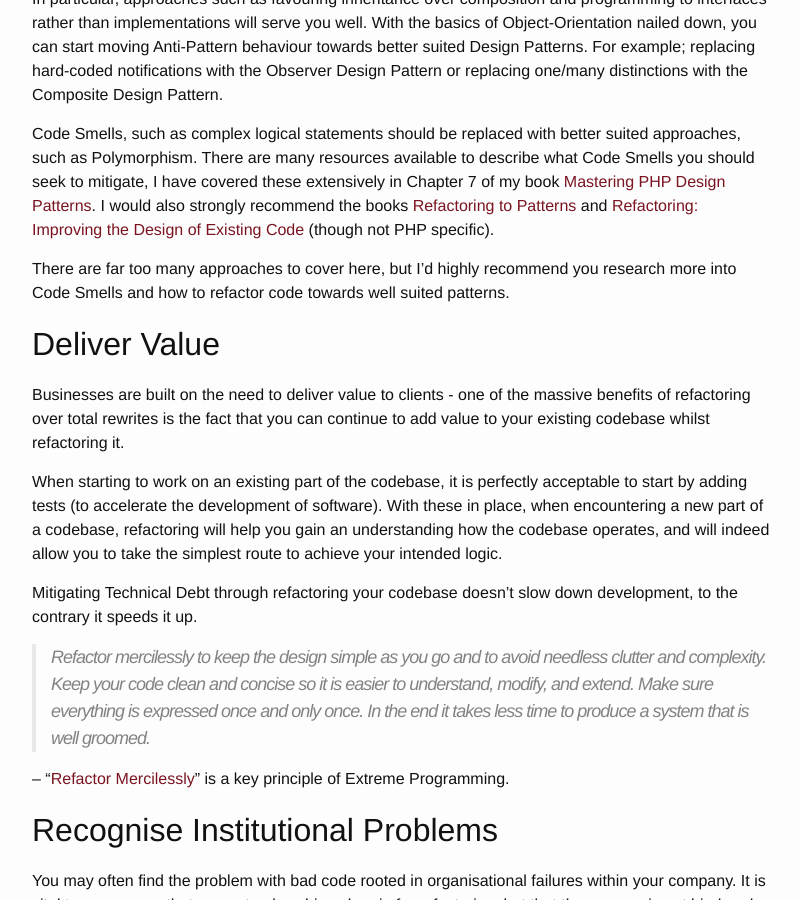
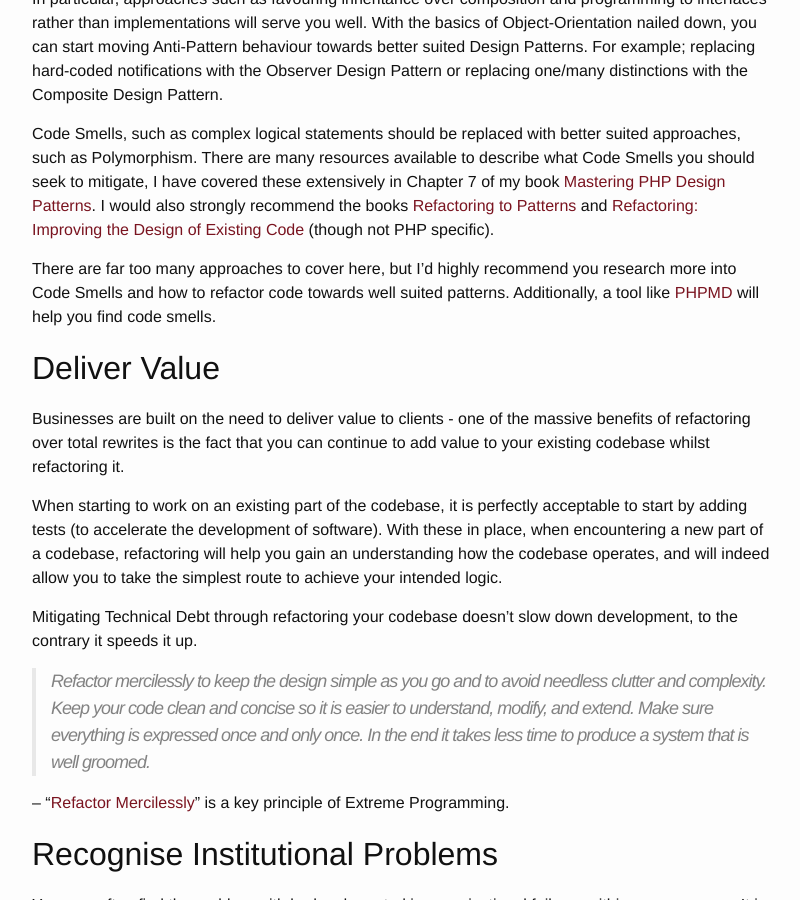
Before and after one commit to IcyApril/icyapril.github.io, a Jekyll site: the page built from _posts/2016-12-23-refactoring-legacy-php.markdown, in a window 1280 px wide and 900 px high, scrolled down 3904 px. Shown: the whole window, without its empty margins (238-1038 px from the left). Built offline with Jekyll 4.4.1, drawn with Linux system fonts in a browser that asks for light colours; comment, search, counter and statistics services are not loaded.

Commit message:
Added PHPMD.

```diff
--- a/_posts/2016-12-23-refactoring-legacy-php.markdown
+++ b/_posts/2016-12-23-refactoring-legacy-php.markdown
@@ -65,7 +65,7 @@ In particular, approaches such as favouring inheritance over composition and pro
 
 Code Smells, such as complex logical statements should be replaced with better suited approaches, such as Polymorphism. There are many resources available to describe what Code Smells you should seek to mitigate, I have covered these extensively in Chapter 7 of my book [Mastering PHP Design Patterns](https://www.packtpub.com/application-development/mastering-php-design-patterns). I would also strongly recommend the books [Refactoring to Patterns](https://www.amazon.co.uk/gp/product/B001TKD4RQ/ref=as_li_qf_sp_asin_il_tl?ie=UTF8&camp=1634&creative=6738&creativeASIN=B001TKD4RQ&linkCode=as2&tag=icya-21) and [Refactoring: Improving the Design of Existing Code](https://www.amazon.co.uk/gp/product/0201485672/ref=as_li_tl?ie=UTF8&camp=1634&creative=6738&creativeASIN=0201485672&linkCode=as2&tag=icya-21) (though not PHP specific).
 
-There are far too many approaches to cover here, but I'd highly recommend you research more into Code Smells and how to refactor code towards well suited patterns.
+There are far too many approaches to cover here, but I'd highly recommend you research more into Code Smells and how to refactor code towards well suited patterns. Additionally, a tool like [PHPMD](https://phpmd.org/) will help you find code smells.
 
 ## Deliver Value
 
```
